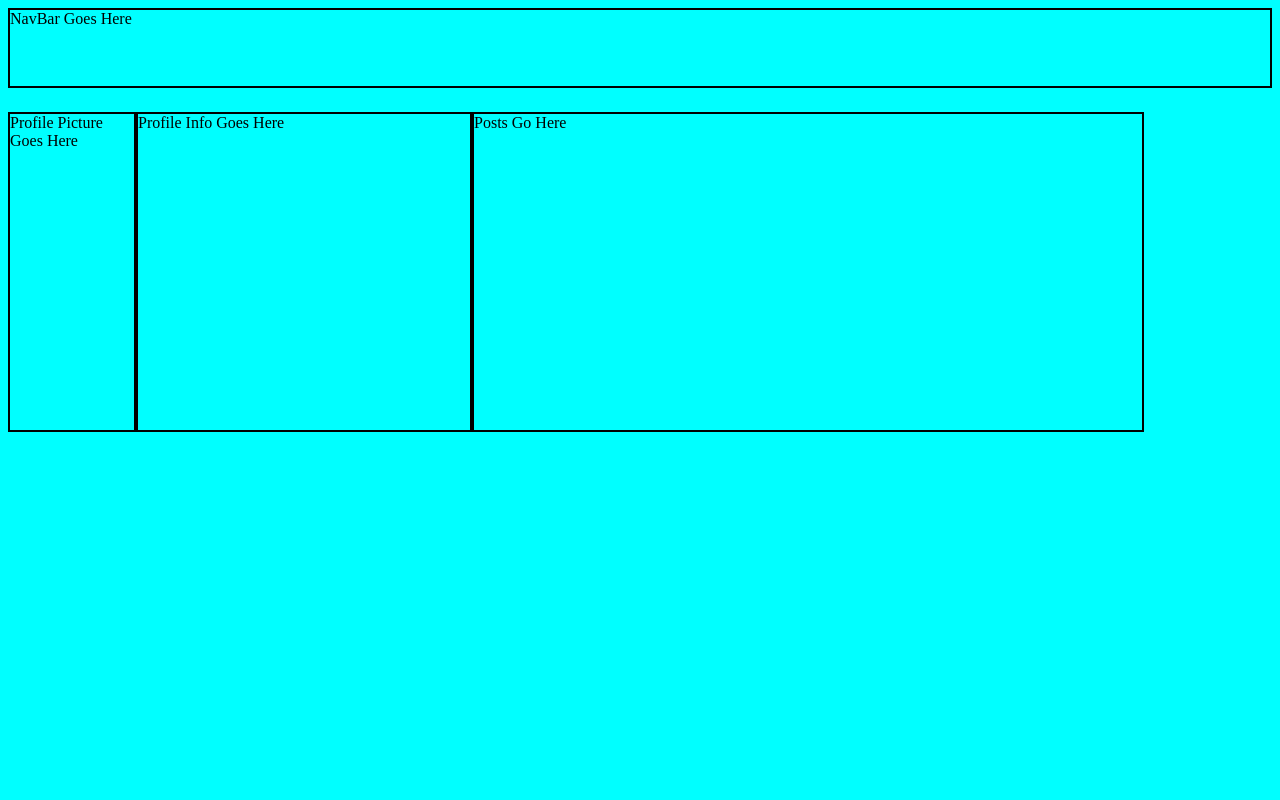
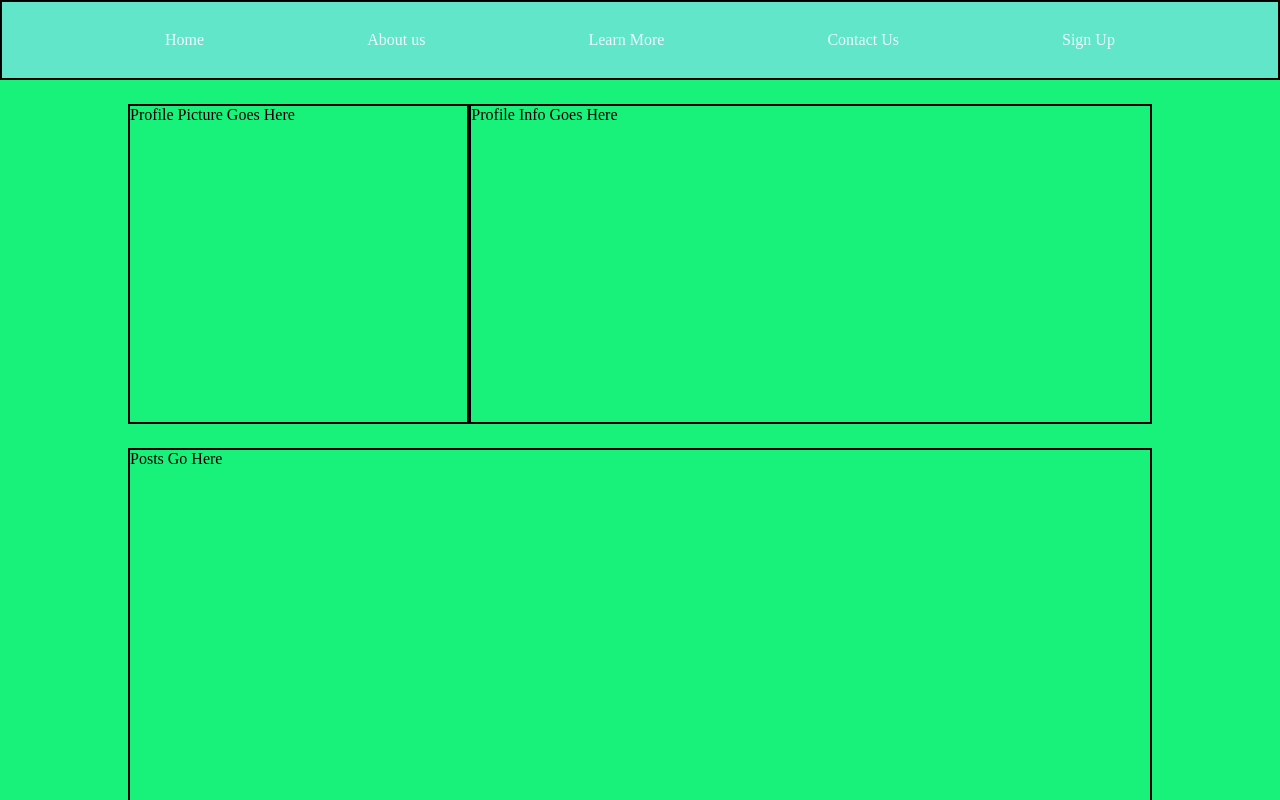
Before and after one commit to omarelattar2002/Lecture_day3, a plain HTML site: page index.html in a window 1280 px wide. Shown: the top 800 px of the page. Drawn offline with Linux system fonts and the light colour scheme.

Commit message:
Updating with Flexbox

```diff
--- a/css/main.css
+++ b/css/main.css
@@ -1,15 +1,20 @@
+*{
+    margin: 0;
+}
+
+
+
 body {
-    background-color: aqua;
+    background-color: rgb(24, 241, 122);
 }
 
 .grid-container {
-    min-height: 100vh;
+    min-height: 200vh;
     display: grid;
     grid-template-columns: 10vw 1fr 2fr 10vw;
     grid-template-rows: 10vh 40vh 1fr ;
     grid-template-areas:
     " nav nav nav nav"
-    " . . . ."
     " . prof-pic prof-info ."
     " . posts posts .";
     row-gap: 3vh;
@@ -21,17 +26,43 @@ body {
 
 .nav {
     grid-area: nav;
+    background-color: rgb(97, 230, 201);
+    position: sticky;
+    top: 0;
+
 }
 
 
-.prof-pic {
-    grid-area: prof pic;
+.nav-links {
+    height: 100%;
+    display: flex;
+    justify-content: space-evenly;
+    align-items: center;
 }
 
+.nav-links > a {
+    color: aliceblue;
+    text-decoration: none;
+}
+
+
+.nav-links > a:hover {
+    font-size: larger;
+    text-decoration: underline;
+}
+
+
+
+.prof-pic {
+    grid-area: prof-pic;
+}
+
+
+
 .prof-info {
-    grid-area: prof info;
+    grid-area: prof-info;
 }
 
 .posts {
-
+    grid-area: posts ;
 }
--- a/index.html
+++ b/index.html
@@ -8,9 +8,17 @@
 </head>
 <body>
     <div class="grid-container">
-        <div class="nav area-border">NavBar Goes Here</div>
-        <div class ="prif-pic area-border">Profile Picture Goes Here</div>
-        <div class="info area-border">Profile Info Goes Here</div>
+        <div class="nav area-border">
+            <div class="nav-links">
+                <a href="#">Home</a>
+                <a href="#">About us </a>
+                <a href="#">Learn More</a>
+                <a href="#">Contact Us </a>
+                <a href="#">Sign Up</a>
+            </div>
+        </div>
+        <div class ="prof-pic area-border">Profile Picture Goes Here</div>
+        <div class="prof-info area-border">Profile Info Goes Here</div>
         <div class="posts area-border">Posts Go Here</div>
     </div>
 </body>
```
